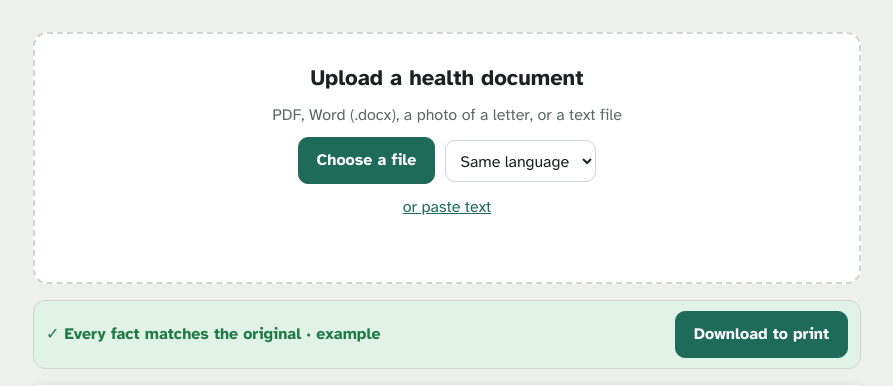
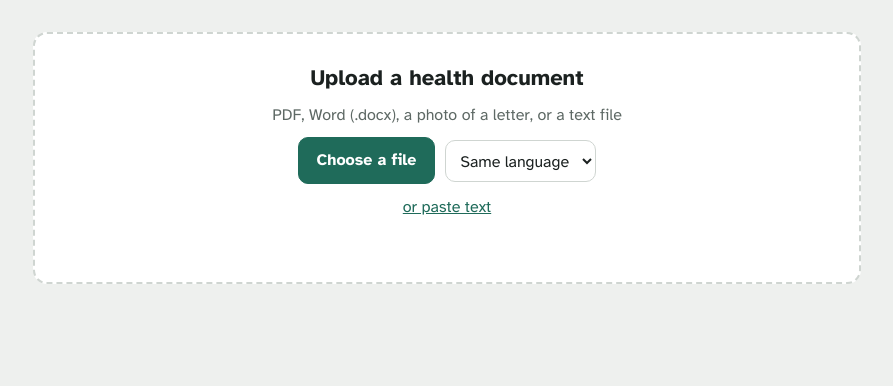
Before and after one commit to SabrinaGrewalRequena/aphasia-friendly-docs, a plain HTML site: page frontend/aphasia_handout_maker.html in a window 1280 px wide. Shown: the top 386 px of the page, without its empty margins (193-1086 px from the left). Drawn offline with nearby package versions, Linux system fonts and the light colour scheme.

Commit message:
Handout Maker: open with only the upload box; show the handout after upload
Co-Authored-By: Claude Opus 5.5 <noreply@anthropic.com>
Claude-Session: https://claude.ai/code/session_01Hw1VZRnPyzVUG9nGErKJfC

```diff
--- a/frontend/aphasia_handout_maker.html
+++ b/frontend/aphasia_handout_maker.html
@@ -484,6 +484,5 @@ drop.addEventListener("drop", (e) => takeFile(e.dataTransfer?.files?.[0]));
 $("pastebtn").onclick = () => { $("pastebox").hidden = !$("pastebox").hidden; if (!$("pastebox").hidden) $("src").focus(); };
 $("go").onclick = () => run(async () => $("src").value, "Pasted document");
 $("stop").onclick = () => ctl?.abort();
-state.doc = SAMPLE.output; state.original = SAMPLE.original; state.example = true;
-render();
+render();   // nothing to show until a file is uploaded
 </script>
```
Also changed, not shown: frontend/template.html (+1 -2 lines).
